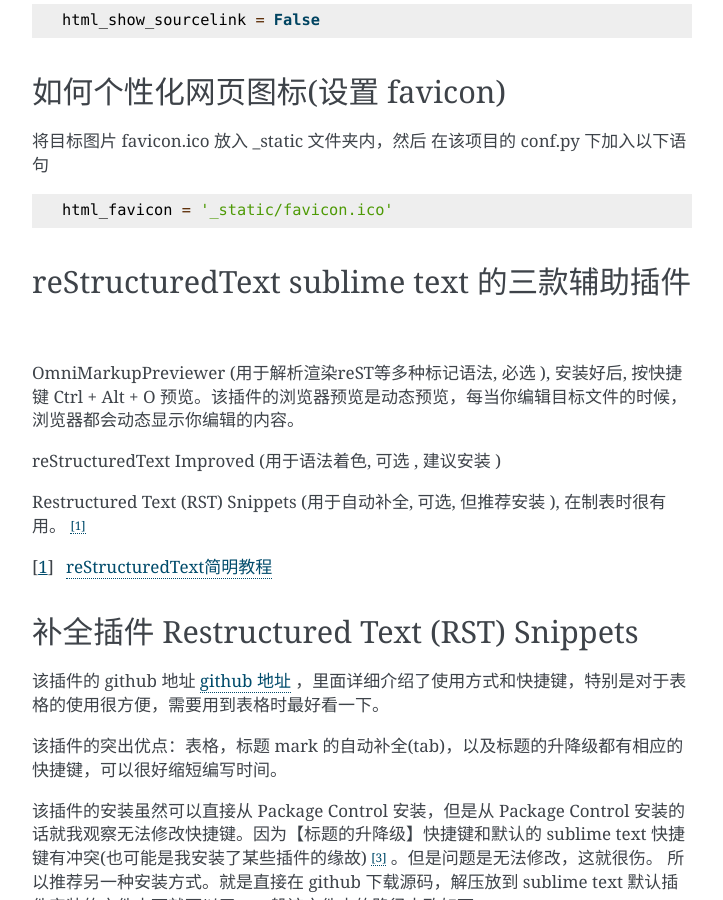
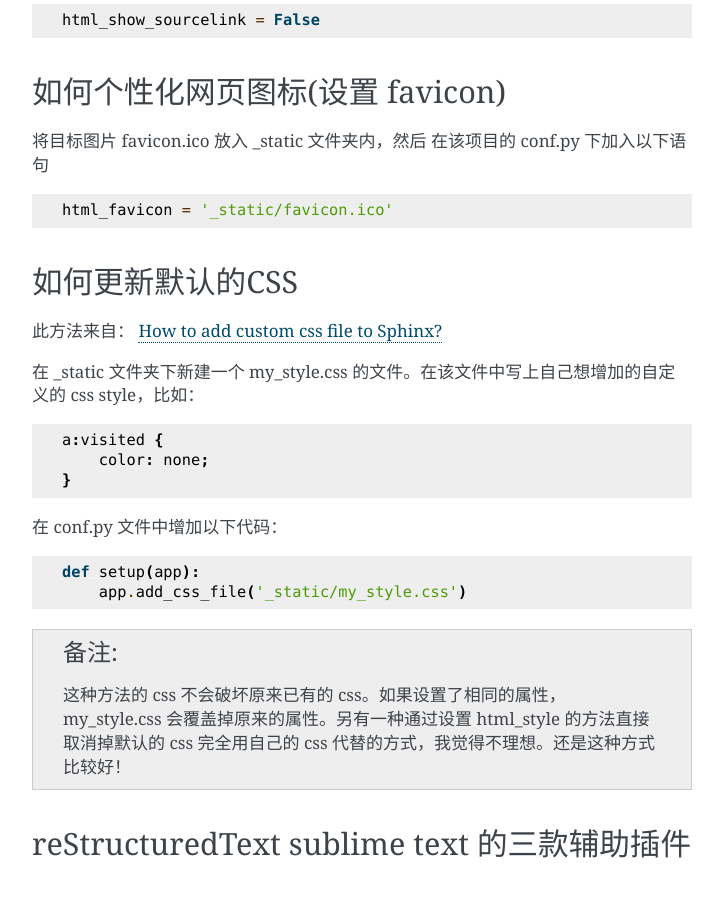
Before and after one commit to suifengpiaoyang/Sphinx-notes, a Sphinx documentation site: the page built from source/sphinx.rst, in a window 1280 px wide and 900 px high, scrolled down 3426 px. Shown: the whole window, without its empty margins (388-1111 px from the left). Built offline with Sphinx 7.4.7, drawn with Linux system fonts in a browser that asks for light colours.

Commit message:
新增自定义css笔记

```diff
--- a/source/sphinx.rst
+++ b/source/sphinx.rst
@@ -197,6 +197,30 @@
 .. code-block:: python3
 
     html_favicon = '_static/favicon.ico'
+
+
+如何更新默认的CSS
+=================
+
+此方法来自： `How to add custom css file to Sphinx? <https://stackoverflow.com/questions/23462494/how-to-add-custom-css-file-to-sphinx#answer-37980230>`_
+
+在 _static 文件夹下新建一个 my_style.css 的文件。在该文件中写上自己想增加的自定义的 css style，比如：
+
+.. code-block::
+
+    a:visited {
+        color: none;
+    }
+
+在 conf.py 文件中增加以下代码：
+
+.. code-block:: python
+
+    def setup(app):
+        app.add_css_file('_static/my_style.css')
+
+
+.. note:: 这种方法的 css 不会破坏原来已有的 css。如果设置了相同的属性，my_style.css 会覆盖掉原来的属性。另有一种通过设置 html_style 的方法直接取消掉默认的 css 完全用自己的 css 代替的方式，我觉得不理想。还是这种方式比较好！
 
 
 reStructuredText sublime text 的三款辅助插件
```
